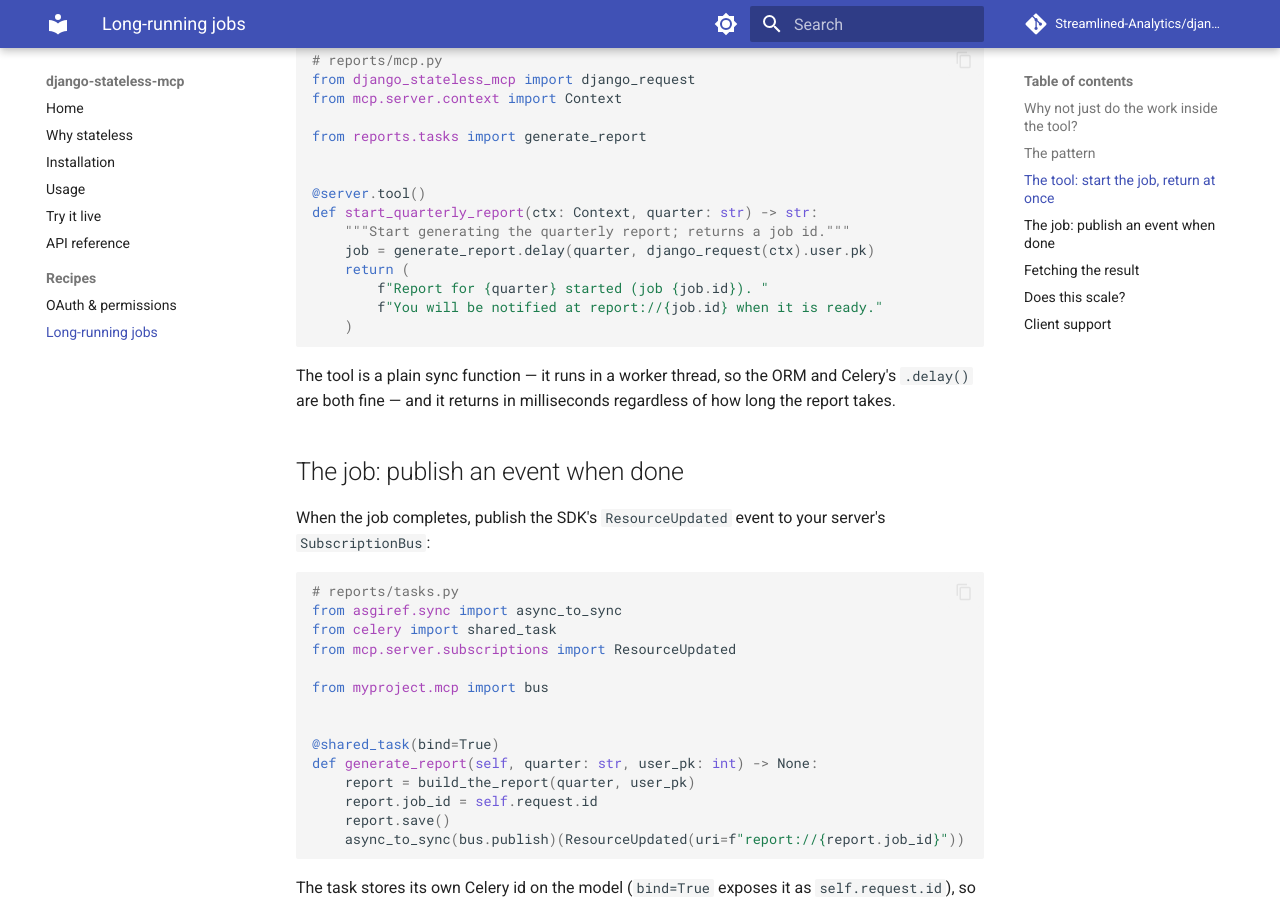
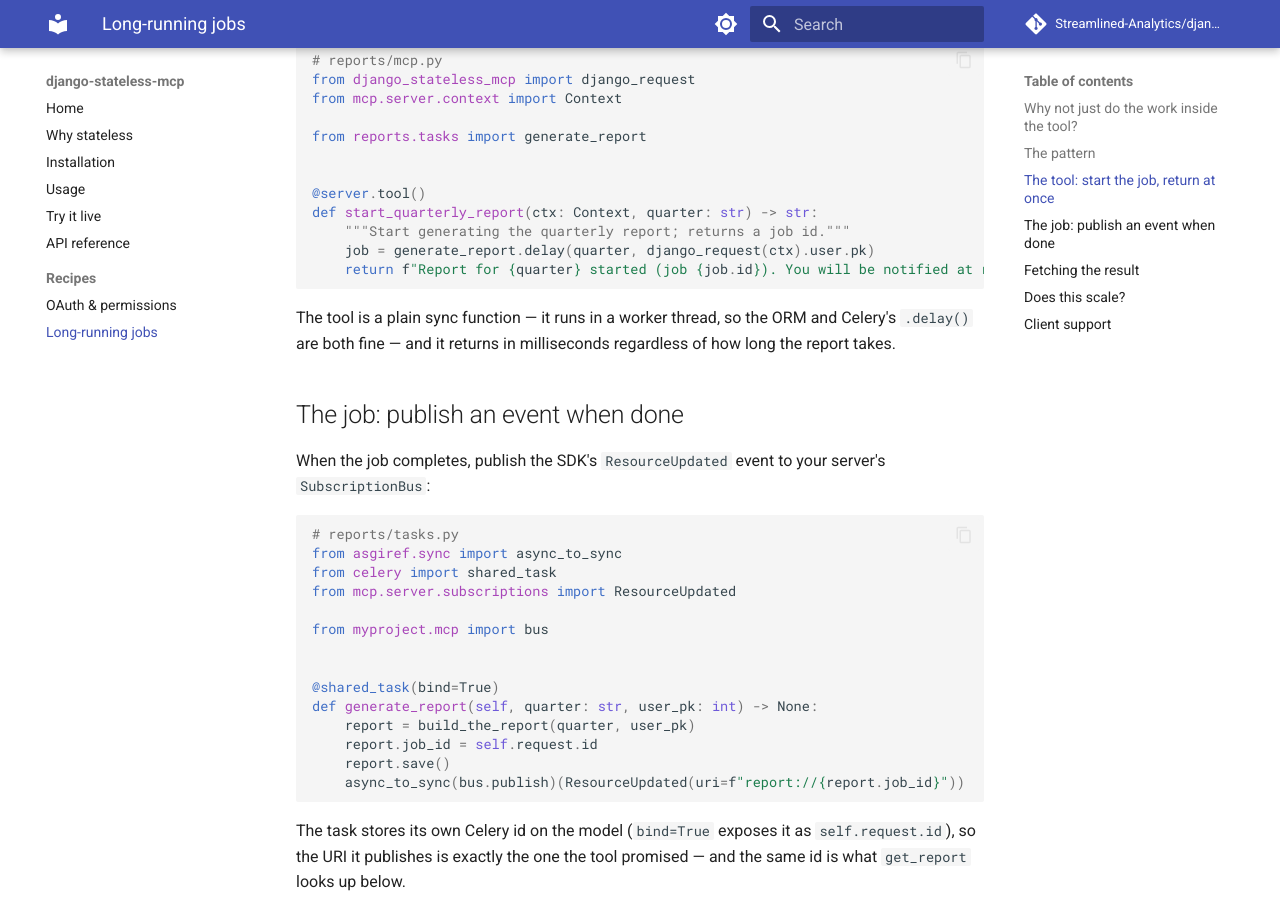
Before and after one commit to Streamlined-Analytics/django-stateless-mcp, an MkDocs documentation site: the page built from docs/recipes/long-running-jobs.md, in a window 1280 px wide and 900 px high, scrolled down 1054 px. Built offline with MkDocs 1.6.1 and Material for MkDocs 9.7.7, drawn with Linux system fonts in a browser that asks for light colours; comment, search, counter and statistics services are not loaded.

Commit message:
style: apply ruff 0.16 formatting to the long-running-jobs code block
ruff 0.16's formatter joins the implicit-concat f-string in the recipe's
markdown code block; this is the only file it reformats.

````diff
--- a/docs/recipes/long-running-jobs.md
+++ b/docs/recipes/long-running-jobs.md
@@ -38,10 +38,7 @@ from reports.tasks import generate_report
 def start_quarterly_report(ctx: Context, quarter: str) -> str:
     """Start generating the quarterly report; returns a job id."""
     job = generate_report.delay(quarter, django_request(ctx).user.pk)
-    return (
-        f"Report for {quarter} started (job {job.id}). "
-        f"You will be notified at report://{job.id} when it is ready."
-    )
+    return f"Report for {quarter} started (job {job.id}). You will be notified at report://{job.id} when it is ready."
 ```
 
 The tool is a plain sync function — it runs in a worker thread, so the ORM and Celery's `.delay()` are both fine — and it returns in milliseconds regardless of how long the report takes.
````
